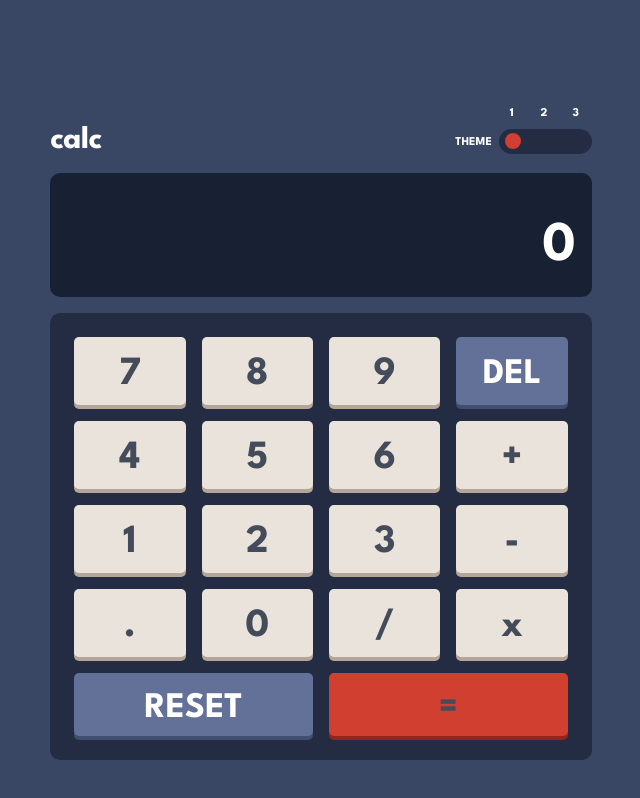
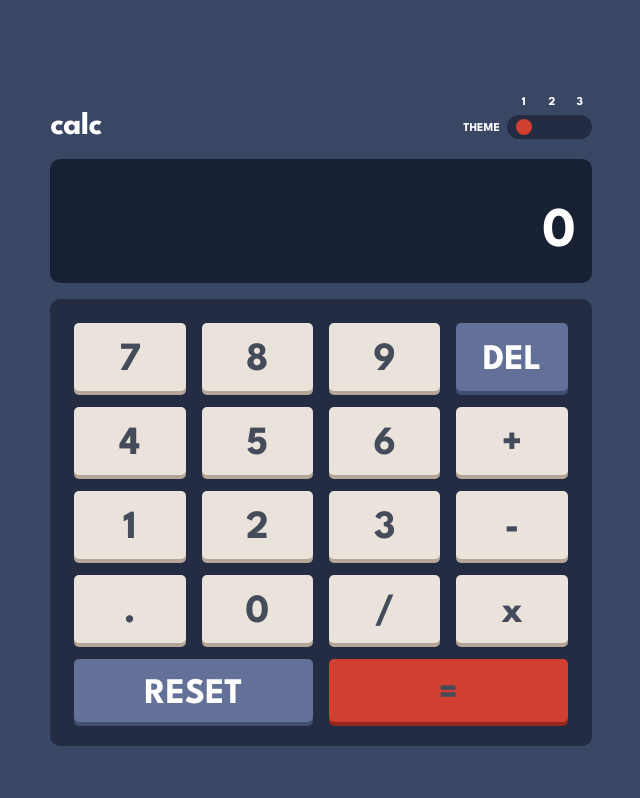
Before and after one commit to pronoia9/puny-math, a React (Vite) app: page / in a window 1280 px wide. Shown: the top 798 px of the page, without its empty margins (319-959 px from the left). Built offline with nearby package versions, Linux system fonts and the light colour scheme.

Commit message:
fix styles

```diff
--- a/src/components/Header.jsx
+++ b/src/components/Header.jsx
@@ -50,7 +50,7 @@ const Switcher = styled.div`
   position: relative;
   padding-inline: 0;
   display: flex;
-  gap: 0.5rem;
+  gap: 0.75rem;
   border: none;
   font-size: 1rem;
   margin-right: 0.25rem;
@@ -59,10 +59,11 @@ const Switcher = styled.div`
   &::before {
     content: '';
     position: absolute;
-    left: 33%;
-    bottom: calc(-10%);
+    right: -0.25rem;
+    bottom: calc(-25px * 0.15);
+    /* width: calc(100% - 3rem - 0.36rem); */
     width: 70%;
-    height: 25px;
+    height: 1.5rem;
     background: var(--color-bg-keypad);
     border-radius: 20px;
     z-index: -1;
@@ -74,7 +75,9 @@ const SwitcherHeader = styled.p`
   text-transform: uppercase;
   font-size: 0.75rem;
   line-height: 1.1;
-  padding-top: calc(25px + 11%);
+  align-self: self-end;
+  position: relative;
+  left: -0.25rem;
 `;
 
 const InputContainer = styled.div`
@@ -91,11 +94,12 @@ const InputLabel = styled.label`
 const Input = styled.input`
   opacity: 0;
   appearance: none;
-  width: 16px;
-  height: 16px;
+  width: 1rem;
+  height: 1rem;
   border-radius: 50%;
   background: var(--color-key3-bg);
   transition: background 0.25s ease-in-out;
+  margin: 0;
 
   &:hover, &:focus {
     cursor: pointer;
```
